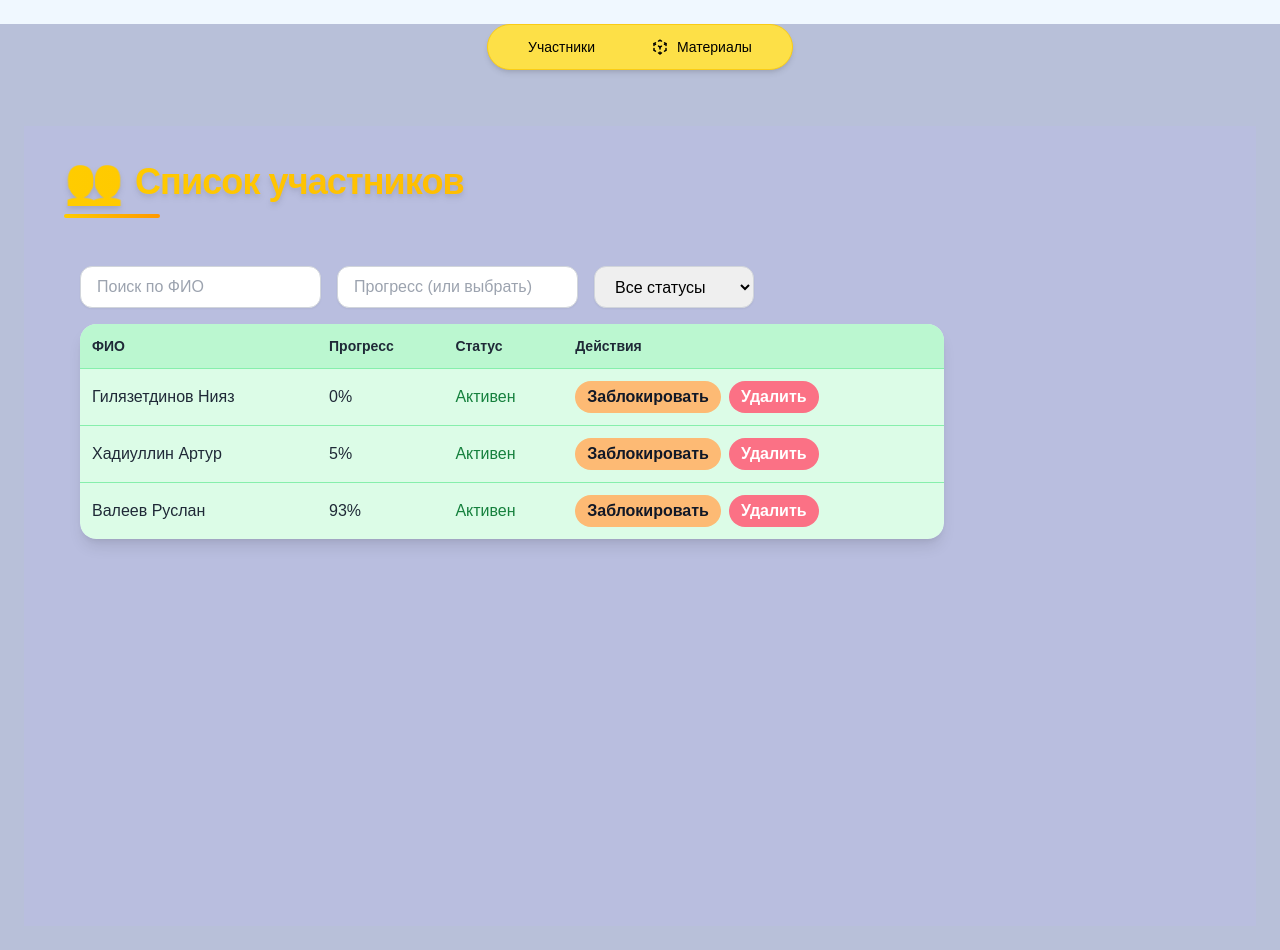
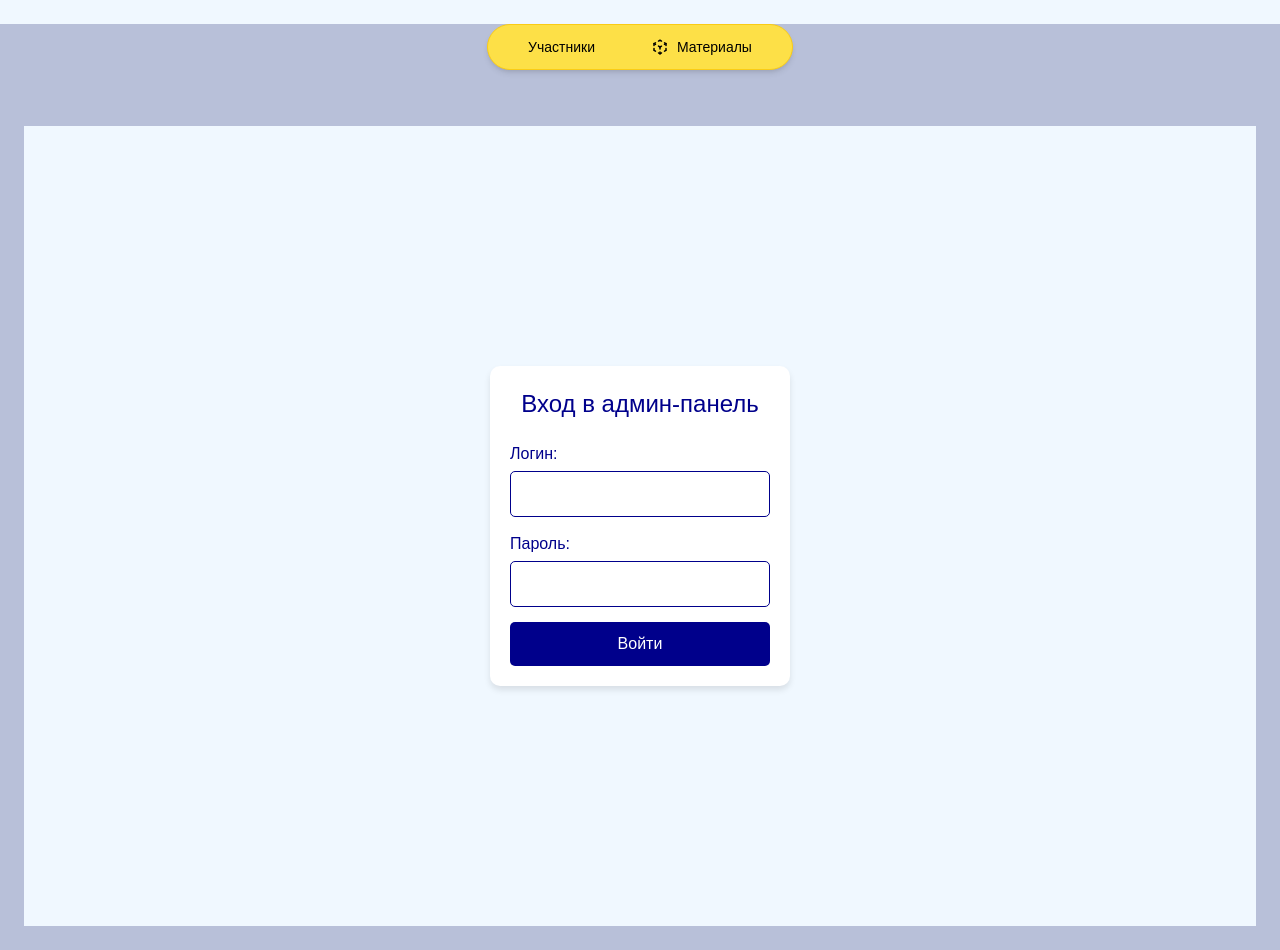
Before and after one commit to Lom101/CourseTelegramBot, a React (Create React App) app in the folder Frontend/: page / in a window 1280 px wide. Before the commit this address led to /users. Built offline with nearby package versions, Linux system fonts and the light colour scheme.

Commit message:
Сделал вход первой страницей

```diff
--- a/Frontend/src/App.js
+++ b/Frontend/src/App.js
@@ -13,8 +13,7 @@ function App() {
 
         <main className="p-6">
           <Routes>
-            <Route path ="/login" element={<LoginPage to="/login"/>} />
-            <Route path="/" element={<Navigate to="/users" />} />
+            <Route path ="/" element={<LoginPage to="/login"/>} />
             <Route path="/users" element={<UsersPage />} />
             <Route path="/materials" element={<MaterialsPage />} />
             <Route path="/materials/block/:id" element={<BlockPage />} />
```
